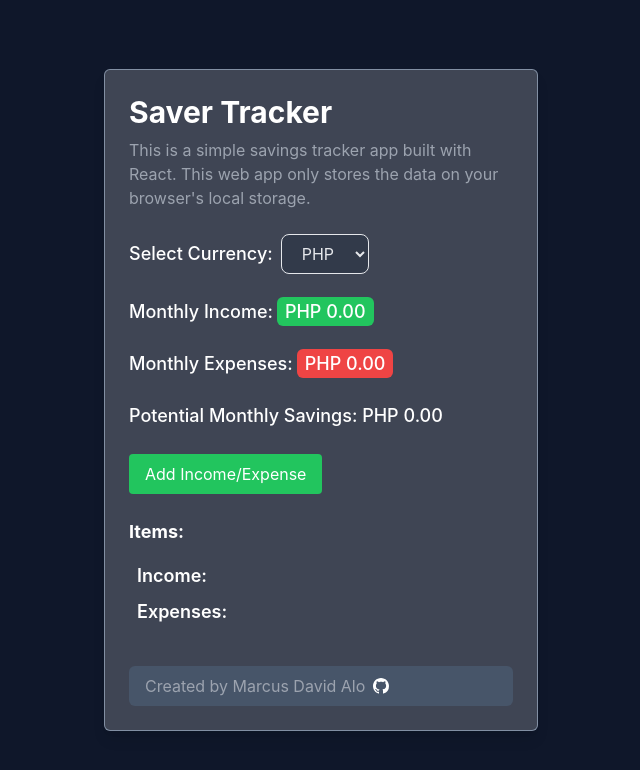
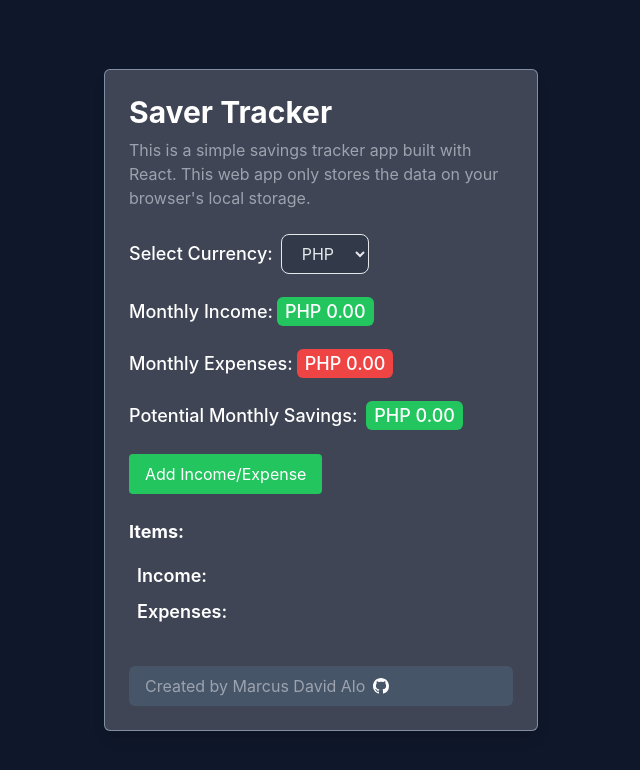
Before and after one commit to marcusdavidalo/savertracker, a React (Create React App) app: page / in a window 1280 px wide. Shown: the top 770 px of the page, without its empty margins (319-959 px from the left). Built offline with nearby package versions, Linux system fonts and the light colour scheme.

Commit message:
update App.js

```diff
--- a/src/App.js
+++ b/src/App.js
@@ -197,7 +197,10 @@ const App = () => {
         </div>
         <div className="mb-6">
           <p className="text-lg font-medium">
-            Potential Monthly Savings: {currency} {monthlySavings}
+            Potential Monthly Savings:{" "}
+            <span className="mx-1 px-2 py-1 rounded-md bg-green-500">
+              {currency} {monthlySavings}
+            </span>
           </p>
         </div>
         <div className="mb-6">
@@ -260,7 +263,7 @@ const App = () => {
               className="ml-2"
             >
               <svg
-                className="h-6 w-6 text-gray-400 hover:text-gray-500"
+                className="h-6 w-6 text-gray-200 hover:text-gray-500"
                 xmlns="http://www.w3.org/2000/svg"
                 width="16"
                 height="16"
```
